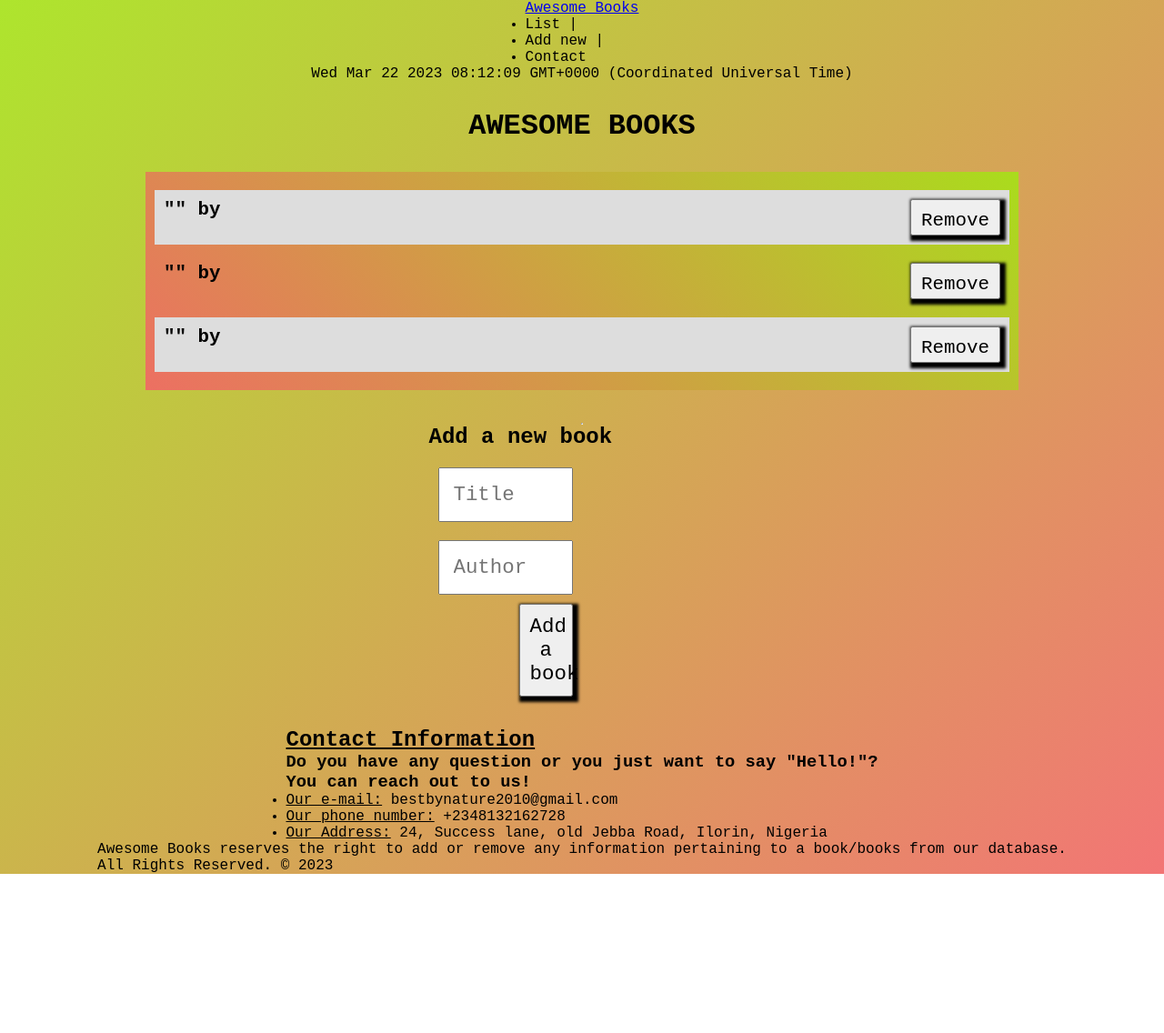
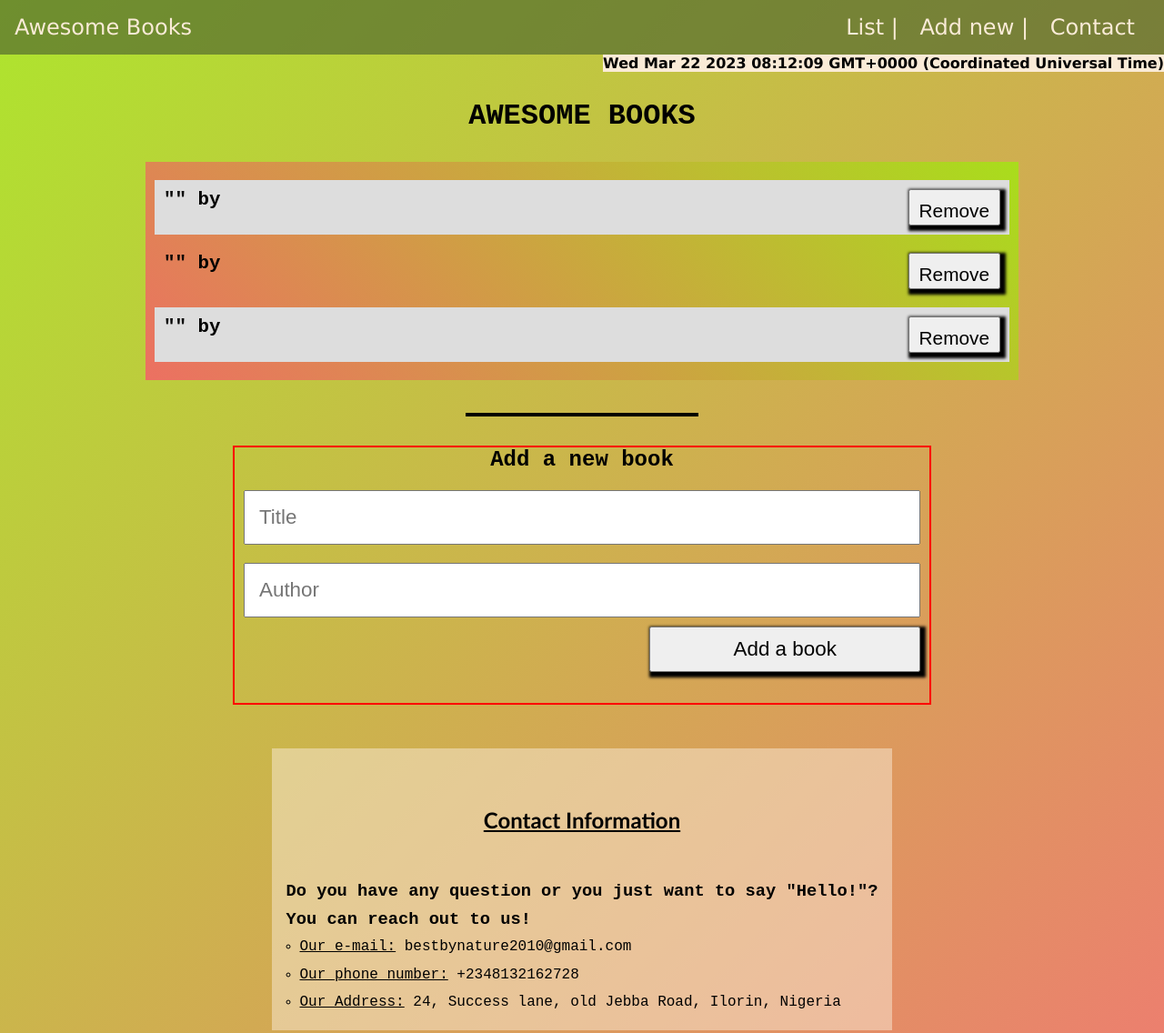
Before and after one commit to Bestbynature/awesome-books-project, a website with bundled scripts: page index.html in a window 1280 px wide. Shown: the top 1136 px of the page at 91% size. Before the commit the page ends 961 px from the top, so only its background shows below. Built offline with nearby package versions, Linux system fonts and the light colour scheme.

Commit message:
:hammer: Update the style sheet

```diff
--- a/mystyles.css
+++ b/mystyles.css
@@ -2,17 +2,75 @@
   padding: 0;
   margin: 0;
   box-sizing: border-box;
+}
+
+body {
   font-family: 'Courier New', Courier, monospace;
+}
+
+header {
+  display: flex;
+  background-color: rgba(85, 107, 47, 0.7);
+  width: 100%;
+  justify-content: space-between;
+  padding: 1rem;
+  font-size: 1.5rem;
+  font-family: 'Verdana', Tahoma, sans-serif;
+  color: antiquewhite;
+}
+
+header p a {
+  text-decoration: none;
+  color: antiquewhite;
+}
+
+header nav ul {
+  list-style-type: none;
+}
+
+header nav ul li {
+  display: inline;
+  margin-right: 1rem;
+  cursor: pointer;
+}
+
+#date {
+  align-self: flex-end;
+  font-size: 1rem;
+  font-family: 'Lucida Sans', 'Lucida Sans Regular', 'Lucida Grande', 'Lucida Sans Unicode', sans-serif;
+  font-weight: bolder;
+  background-color: antiquewhite;
 }
 
 .header-title {
   padding-top: 30px;
 }
 
+#add-book {
+  width: 60%;
+  border: 2px solid red;
+  display: flex;
+  flex-direction: column;
+}
+
+.book-div h2 {
+  font-size: 1.3rem;
+}
+
+.contact h2 {
+  align-self: center;
+  margin: 3rem auto;
+  font-family: 'Gill Sans', 'Gill Sans MT', 'Trebuchet MS', sans-serif;
+}
+
+#add-book h2 {
+  align-self: center;
+}
+
 form {
   display: flex;
   flex-direction: column;
-  width: 50%;
+  width: 100%;
   padding: 10px;
 }
 
@@ -31,6 +89,7 @@ input {
   margin-bottom: 1.5rem;
   font-size: 1.4rem;
   transition: all 0.5s ease-in-out;
+  cursor: pointer;
 }
 
 input:focus,
@@ -68,24 +127,47 @@ input:focus,
   box-shadow: 3px 3px 3px 3px;
 }
 
-.book-div h2 {
-  font-size: 1.3rem;
-}
-
 .remove {
   padding: 10px;
   box-shadow: 3px 3px 3px 3px;
   font-size: 1.3rem;
   height: 2.5rem;
   transition: all 0.5s ease-in-out;
+  cursor: pointer;
 }
 
 .remove:hover {
   filter: invert(100%);
 }
 
-#short {
+.short {
   width: 20%;
   margin-bottom: 2rem;
   border: 2px solid black;
 }
+
+.contact {
+  margin: 3rem auto;
+  background-color: rgb(250, 235, 215, 0.5);
+  display: flex;
+  flex-direction: column;
+  line-height: 1.9rem;
+  padding: 1rem;
+}
+
+.contact ul li {
+  list-style-type: circle;
+  margin-left: 15px;
+}
+
+footer {
+  margin: 4.5rem 0 1.5rem 0;
+  border: 2px solid red;
+  text-align: center;
+  color: azure;
+  background-color: rgb(0, 0, 0, 0.3);
+  padding: 1.5rem;
+  width: 100%;
+  font-family: Georgia, 'Times New Roman', Times, serif;
+  line-height: 1.7rem;
+}
```
